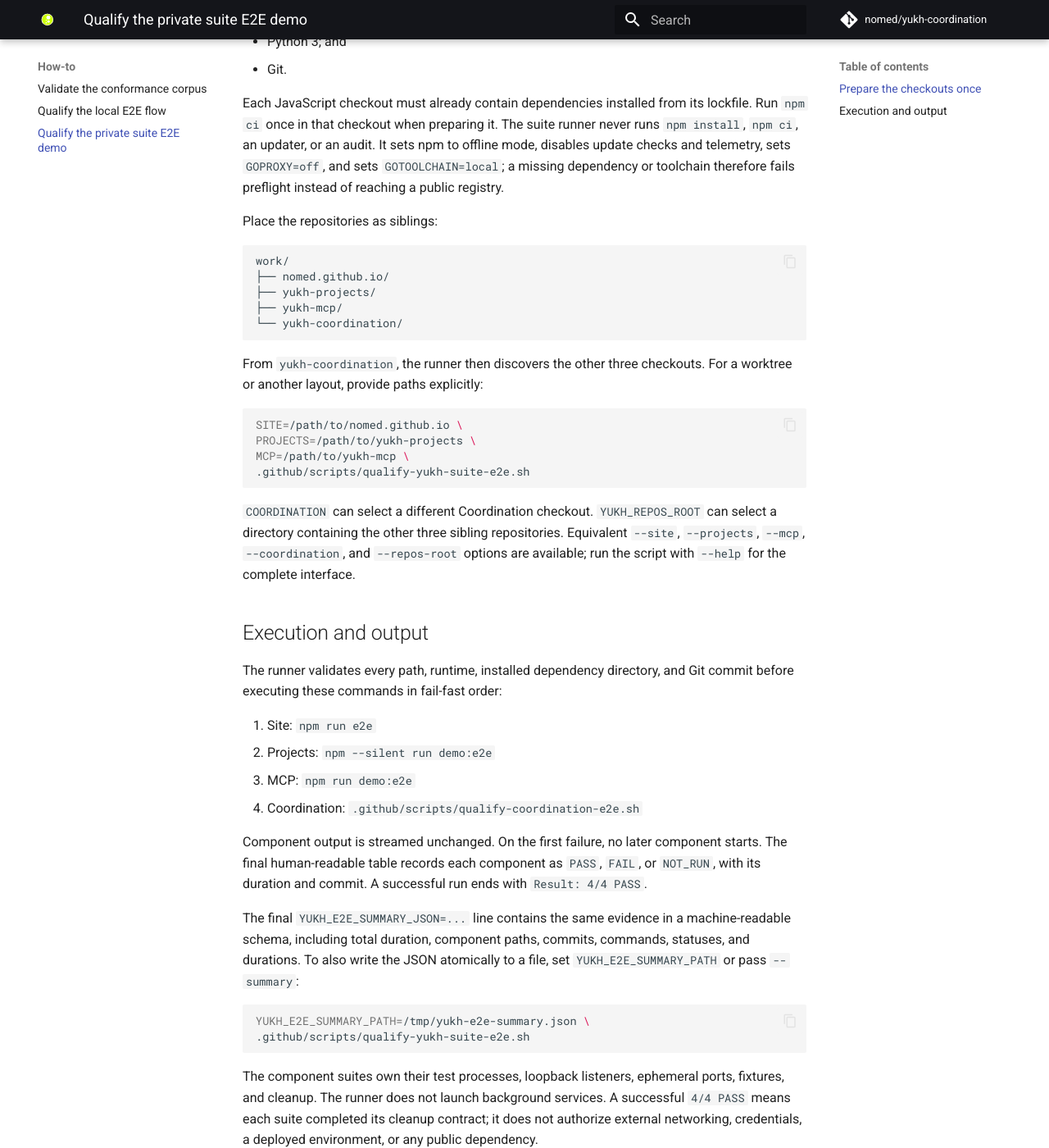
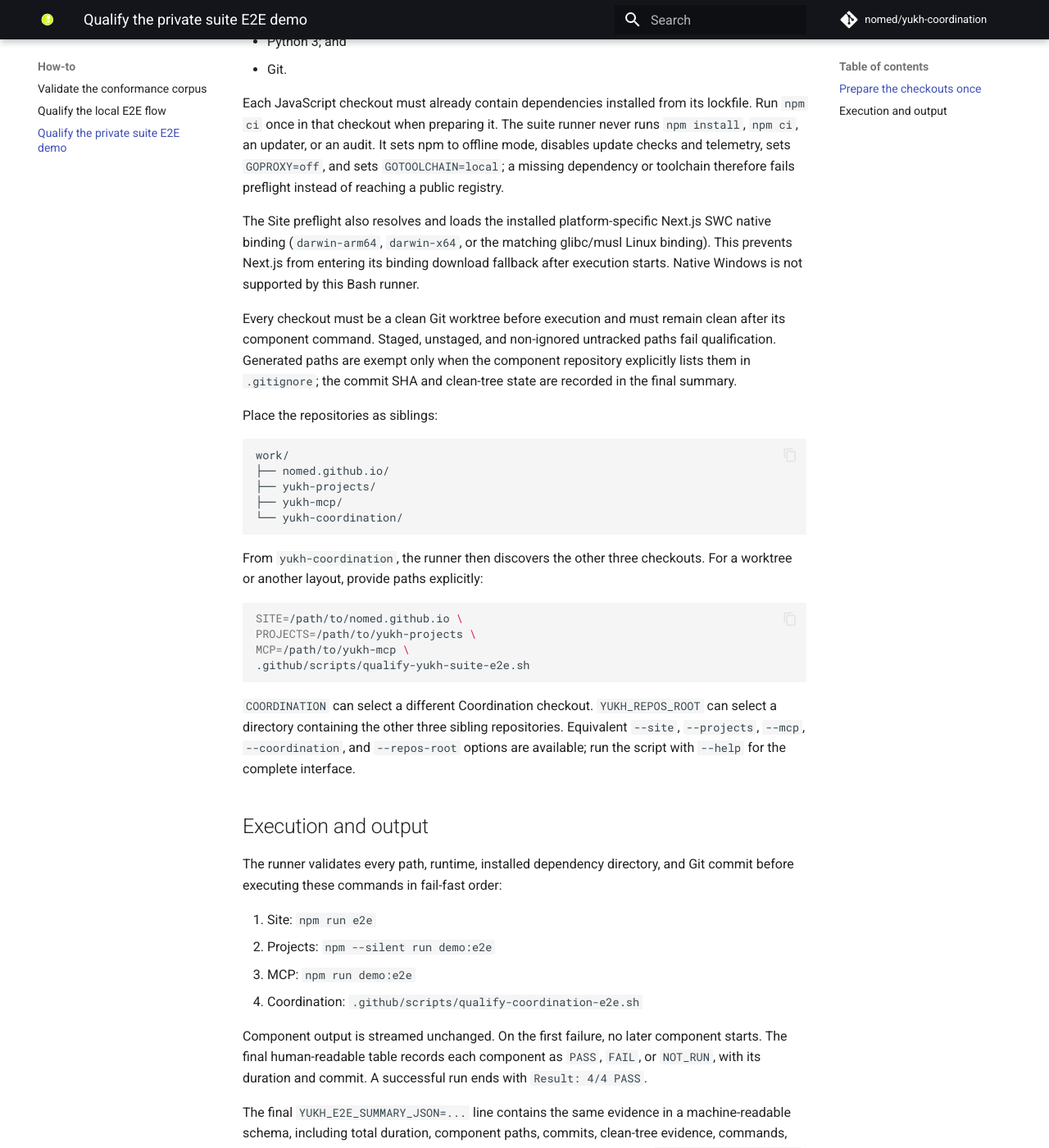
Before and after one commit to nomed/yukh-coordination, an MkDocs documentation site: the page built from documentation/how-to/qualify-suite-e2e.md, in a window 1280 px wide and 1400 px high, scrolled down 615 px. Shown: the whole window at 82% size. Built offline with MkDocs 1.6.1 and Material for MkDocs 9.7.7, drawn with Linux system fonts in a browser that asks for light colours; comment, search, counter and statistics services are not loaded; some of the changed text lies outside the part shown.

Commit message:
Harden suite E2E qualification evidence
Co-authored-by: Copilot App <223556219+Copilot@users.noreply.github.com>

````diff
--- a/documentation/how-to/qualify-suite-e2e.md
+++ b/documentation/how-to/qualify-suite-e2e.md
@@ -29,6 +29,18 @@ never runs `npm install`, `npm ci`, an updater, or an audit. It sets npm to
 offline mode, disables update checks and telemetry, sets `GOPROXY=off`, and
 sets `GOTOOLCHAIN=local`; a missing dependency or toolchain therefore fails
 preflight instead of reaching a public registry.
+
+The Site preflight also resolves and loads the installed platform-specific
+Next.js SWC native binding (`darwin-arm64`, `darwin-x64`, or the matching
+glibc/musl Linux binding). This prevents Next.js from entering its binding
+download fallback after execution starts. Native Windows is not supported by
+this Bash runner.
+
+Every checkout must be a clean Git worktree before execution and must remain
+clean after its component command. Staged, unstaged, and non-ignored untracked
+paths fail qualification. Generated paths are exempt only when the component
+repository explicitly lists them in `.gitignore`; the commit SHA and clean-tree
+state are recorded in the final summary.
 
 Place the repositories as siblings:
 
@@ -73,14 +85,27 @@ ends with `Result: 4/4 PASS`.
 
 The final `YUKH_E2E_SUMMARY_JSON=...` line contains the same evidence in a
 machine-readable schema, including total duration, component paths, commits,
-commands, statuses, and durations. To also write the JSON atomically to a file,
-set `YUKH_E2E_SUMMARY_PATH` or pass `--summary`:
+clean-tree evidence, commands, statuses, and durations. To also write the JSON
+atomically to a file, set `YUKH_E2E_SUMMARY_PATH` or pass `--summary`:
 
 ```sh
 YUKH_E2E_SUMMARY_PATH=/tmp/yukh-e2e-summary.json \
 .github/scripts/qualify-yukh-suite-e2e.sh
 ```
 
+When a summary file is requested, the atomic write completes before the runner
+prints `PASS`. A write or rename error produces an overall `FAIL` and a matching
+failure JSON line on standard output.
+
+Run the targeted fail-closed runner tests with:
+
+```sh
+.github/scripts/test-qualify-yukh-suite-e2e.sh
+```
+
+They cover an absent SWC binding, a dirty component worktree, and requested
+summary persistence failure without contacting a registry or service.
+
 The component suites own their test processes, loopback listeners, ephemeral
 ports, fixtures, and cleanup. The runner does not launch background services.
 A successful `4/4 PASS` means each suite completed its cleanup contract; it
````
Also changed, not shown: 2 other files.
